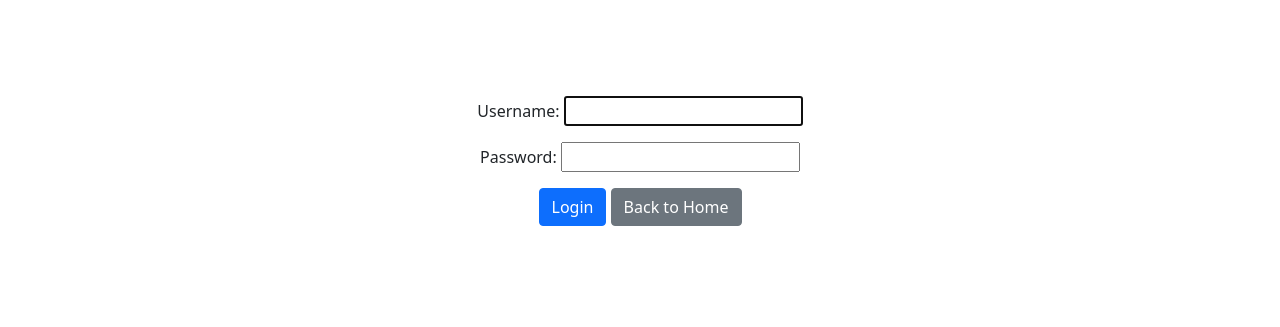
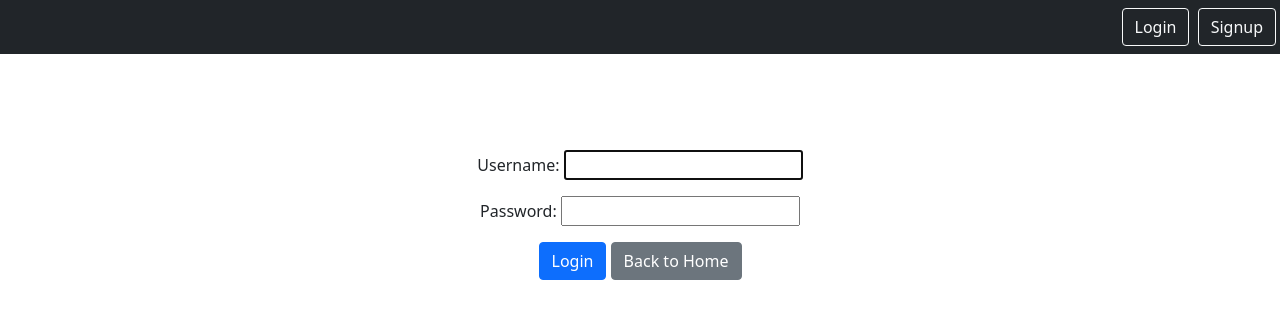
Before and after one commit to Deotyma/supernotes, a Django app: page /home/login/ in a window 1280 px wide. Shown: the top 327 px of the page. Run offline with Django 5.2, Linux system fonts and the light colour scheme.

Commit message:
login and register added

```diff
--- a/home/urls.py
+++ b/home/urls.py
@@ -1,9 +1,11 @@
 from django.urls import path
+
 from . import views
 
 
 urlpatterns = [
     path('', views.HomeView.as_view(), name='home'),
     path('login/', views.LoginInterfaceLoginView.as_view(), name='login'),
-    path('logout/', views.LoginInterfaceLogoutView.as_view(), name='logout'),
+    path('logout/', views.LogoutInterfaceView.as_view(), name='logout'),
+    path('register/', views.SignupView.as_view(), name='register'),
 ]
--- a/home/views.py
+++ b/home/views.py
@@ -1,8 +1,9 @@
 from django.shortcuts import render
-from django.http import HttpResponse
-from datetime import datetime
 from django.views.generic import TemplateView
 from django.contrib.auth.views import LoginView, LogoutView
+from django.views.generic.edit import CreateView
+from django.contrib.auth.forms import UserCreationForm
+from django.shortcuts import redirect
 
 class HomeView(TemplateView):
     """
@@ -16,5 +17,15 @@ class LoginInterfaceLoginView(LoginView):
     template_name = 'home/login.html'
 
 
-class LoginInterfaceLogoutView(LogoutView):
+class LogoutInterfaceView(LogoutView):
     template_name = 'home/logout.html'
+
+class SignupView(CreateView):
+    form_class = UserCreationForm
+    template_name = 'home/register.html'
+    success_url = '/smart/notes'
+
+    def get(self, request, *args, **kwargs):
+        if self.request.user.is_authenticated:
+            return redirect('notes.list')
+        return super().get(request, *args, **kwargs)
--- a/static/templates/base.html
+++ b/static/templates/base.html
@@ -2,11 +2,35 @@
 
 <html>
     <head>
-       <link href="https://cdn.jsdelivr.net/npm/bootstrap@5.0.2/dist/css/bootstrap.min.css" rel="stylesheet" integrity="sha384-EVSTQN3/azprG1Anm3QDgpJLIm9Nao0Yz1ztcQTwFspd3yD65VohhpuuCOmLASjC" crossorigin="anonymous">
-       <script src="https://cdn.jsdelivr.net/npm/bootstrap@5.0.2/dist/js/bootstrap.bundle.min.js" integrity="sha384-MrcW6ZMFYlzcLA8Nl+NtUVF0sA7MsXsP1UyJoMp4YLEuNSfAP+JcXn/tWtIaxVXM" crossorigin="anonymous" defer></script>
+        <title>SmartNotes!</title>
+        <link rel="stylesheet" type="text/css" href="{% static 'css/style.css' %}"/>
+        <link href="https://cdn.jsdelivr.net/npm/bootstrap@5.0.1/dist/css/bootstrap.min.css" rel="stylesheet" integrity="sha384-+0n0xVW2eSR5OomGNYDnhzAbDsOXxcvSN1TPprVMTNDbiYZCxYbOOl7+AMvyTG2x" crossorigin="anonymous">
     </head>
-    <div class="my-5 container text-center">
+
+    <body>
+      {# base.html #}
+        <nav class="navbar navbar-dark bg-dark">
+          <div class="ms-auto">
+            {% if user.is_authenticated %}
+              <a href="{% url 'notes.list' %}" class="btn btn-outline-light me-1">Home</a>
+              <a href="{% url 'notes.create' %}" class="btn btn-outline-light me-1">Create</a>
+
+              <form method="post" action="{% url 'logout' %}" style="display:inline;">
+                {% csrf_token %}
+                <button type="submit" class="btn btn-outline-light me-1">
+                  Logout
+                </button>
+              </form>
+            {% else %}
+              <a href="{% url 'login' %}" class="btn btn-outline-light me-1">Login</a>
+              <a href="{% url 'register' %}" class="btn btn-outline-light me-1">Signup</a>
+            {% endif %}
+          </div>
+        </nav>
+
+      <div class="my-5 text-center container">
         {% block content %}
-        {%endblock %}
-    </div>
+        {% endblock %}
+      </div>
+    </body>
 </html>
```
Also changed, not shown: home/templates/home/register.html (added, +9 -0 lines).
